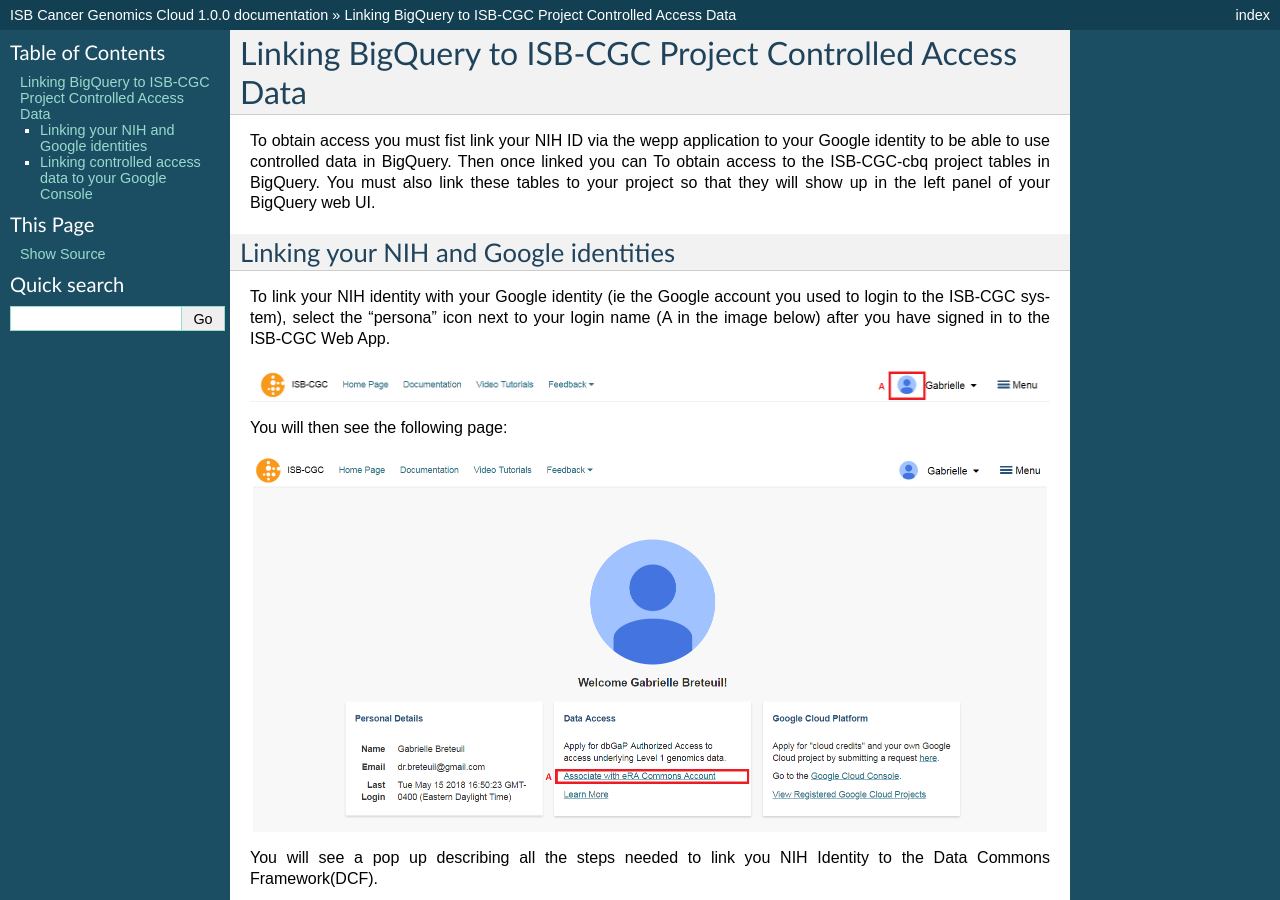
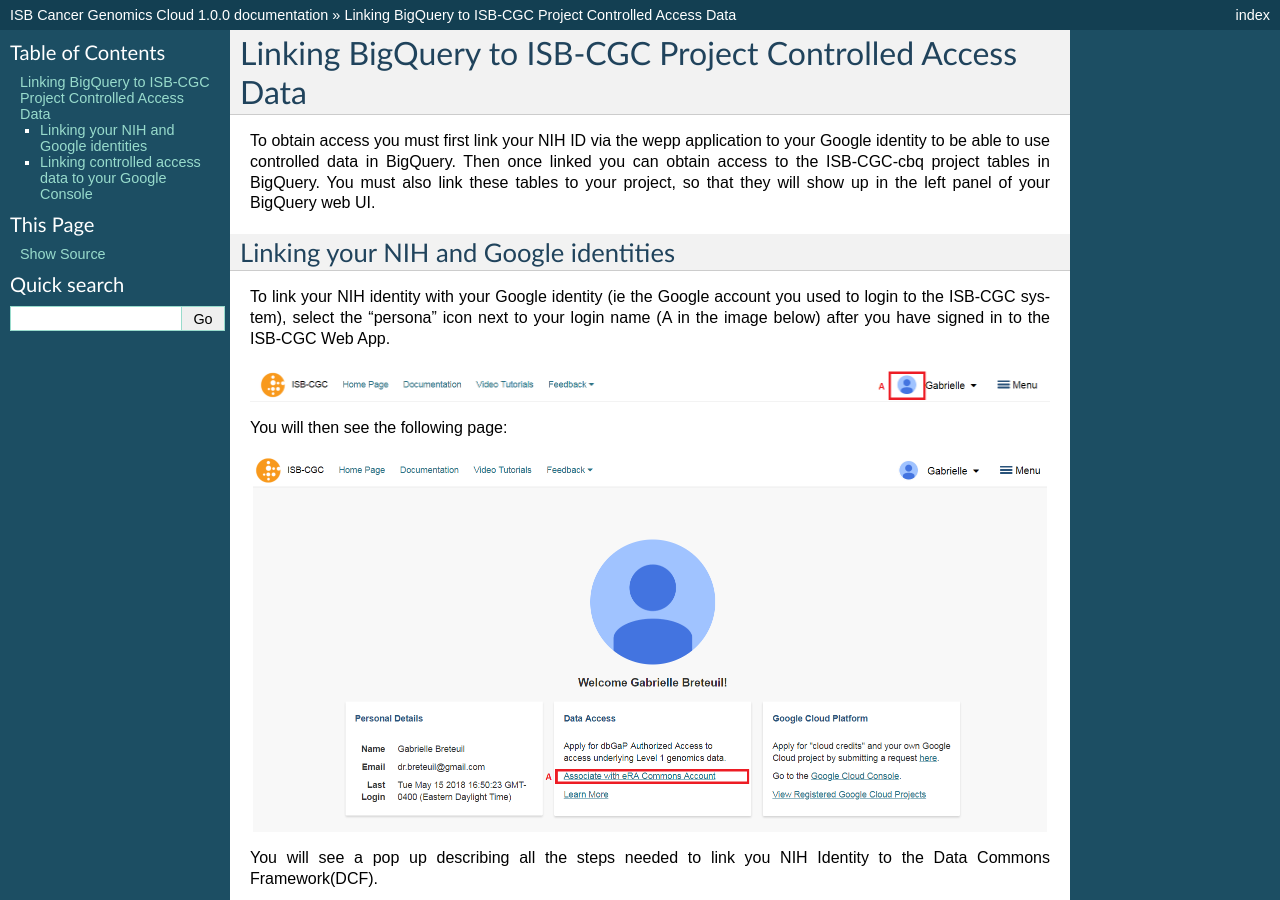
Before and after one commit to isb-cgc/readthedocs, a Sphinx documentation site: the page built from docs/source/sections/progapi/bigqueryGUI/LinkingISB-CGCtoCABQ.rst, in a window 1280 px wide and 900 px high. Built offline with Sphinx 7.4.7, drawn with Linux system fonts in a browser that asks for light colours; pages that are not in the unit, such as notebooks, are missing from menus; some of the changed text lies outside the part shown.

Commit message:
Update LinkingISB-CGCtoCABQ.rst

```diff
--- a/docs/source/sections/progapi/bigqueryGUI/LinkingISB-CGCtoCABQ.rst
+++ b/docs/source/sections/progapi/bigqueryGUI/LinkingISB-CGCtoCABQ.rst
@@ -2,8 +2,8 @@
 Linking BigQuery to ISB-CGC Project Controlled Access Data
 =======================================================
 
-To obtain access you must fist link your NIH ID via the wepp application to your Google identity to be able to use controlled data in BigQuery.  Then once linked you can To obtain access to the ISB-CGC-cbq project tables in BigQuery. You must also
-link these tables to your project so that they will show up in the left panel of your BigQuery web UI.
+To obtain access you must first link your NIH ID via the wepp application to your Google identity to be able to use controlled data in BigQuery.  Then once linked you can obtain access to the ISB-CGC-cbq project tables in BigQuery. You must also
+link these tables to your project, so that they will show up in the left panel of your BigQuery web UI.
 
 Linking your NIH and Google identities
 --------------------------------------
```
Also changed, not shown: other parts of docs/source/sections/progapi/bigqueryGUI/LinkingISB-CGCtoCABQ.rst (+1 -1 lines).
